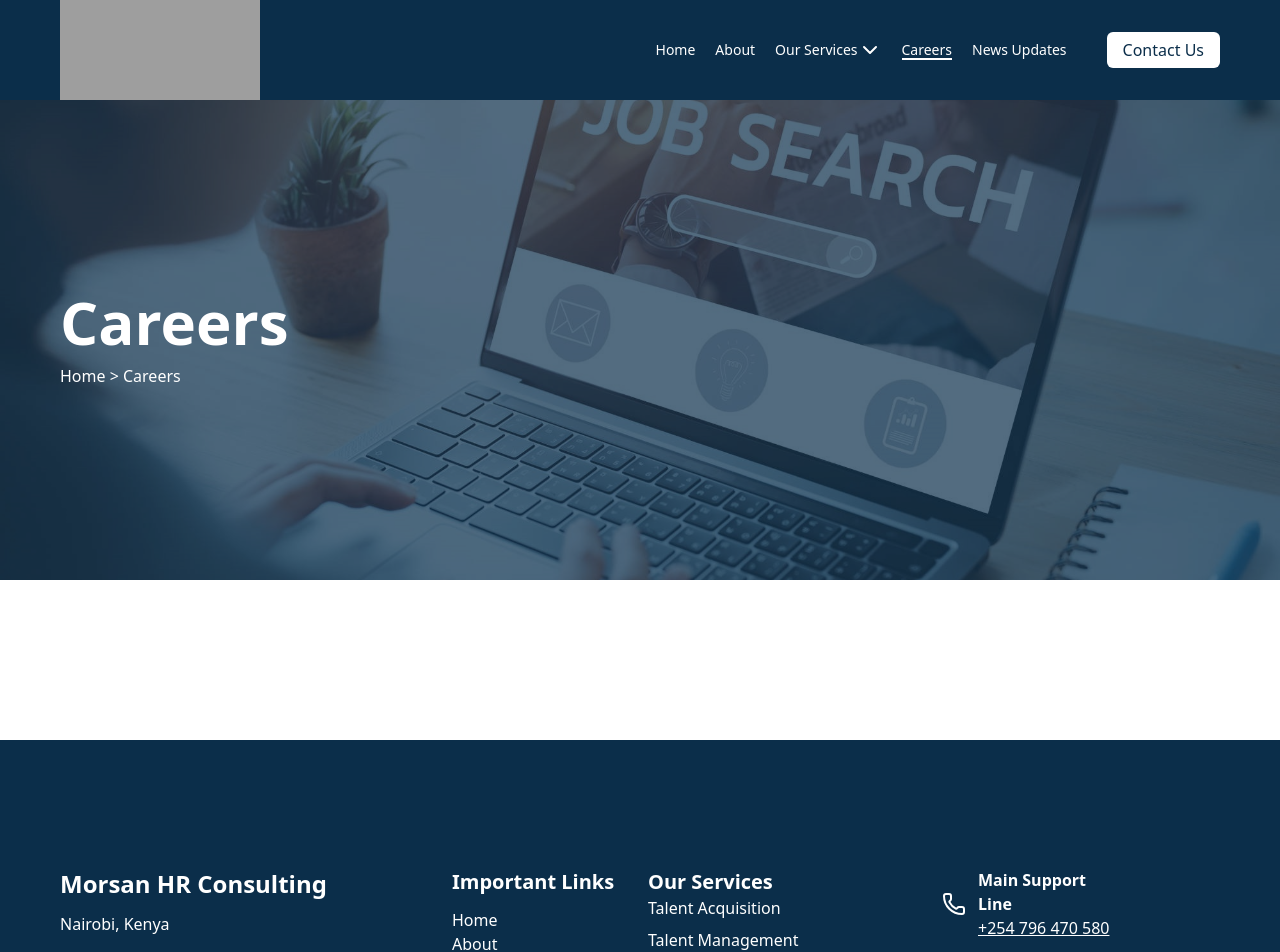
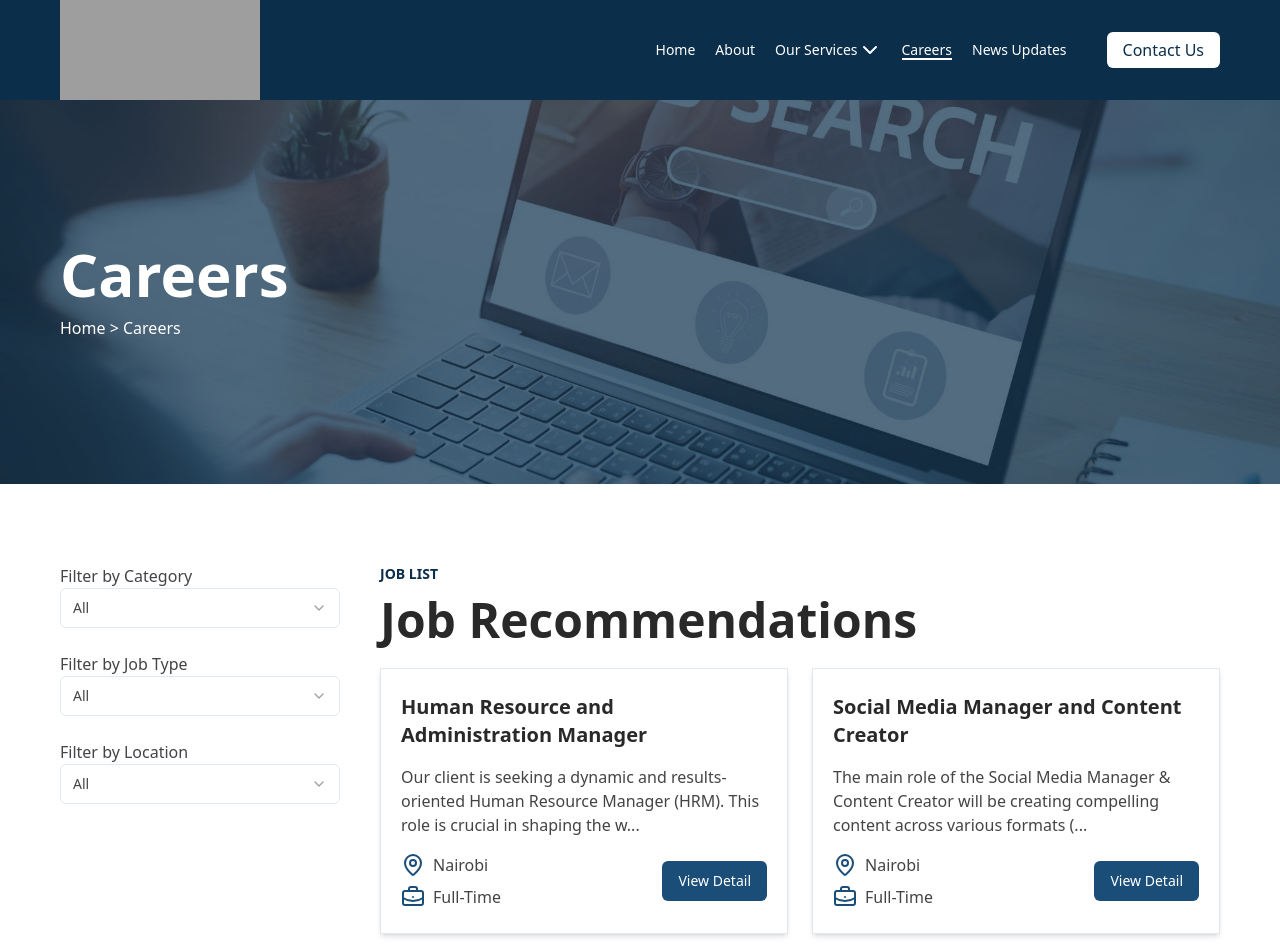
Before and after one commit to tomito26/Morsan, a Next.js app: page /careers in a window 1280 px wide. Shown: the top 952 px of the page. Built offline with nearby package versions, Linux system fonts and the light colour scheme; grey boxes are pictures that could not be loaded.

Commit message:
style: modified the carrers page by adding content

```diff
--- a/components/careers/careers.tsx
+++ b/components/careers/careers.tsx
@@ -1,30 +1,171 @@
-import React from 'react'
-import HeroSection from '../lib/hero-section'
+"use client";
+import React, { useState } from "react";
+import HeroSection from "../lib/hero-section";
+import {
+  Select,
+  SelectContent,
+  SelectItem,
+  SelectTrigger,
+  SelectValue,
+} from "../ui/select";
+import { BriefcaseBusiness, MapPin } from "lucide-react";
+import { Label } from "../ui/label";
+import { Button } from "../ui/button";
 
 const Careers = () => {
+  const [category, setCategory] = useState("All");
+  const [jobType, setJobType] = useState("All");
+  const [location, setLocation] = useState("All");
+  const jobs = [
+    {
+      job_title: "Human Resource and Administration Manager",
+      job_description:
+        "Our client is seeking a dynamic and results-oriented Human Resource Manager (HRM). This role is crucial in shaping the workforce that will help drive the company's success. The HRM will oversee all aspects of human resources practices and processes, ensuring that they align with the company's strategic goals.",
+      location: "Nairobi",
+      job_type: "Full-Time",
+    },
+    {
+      job_title: "Social Media Manager and Content Creator",
+      job_description:
+        "The main role of the Social Media Manager & Content Creator will be creating compelling content across various formats (written, visual, and multimedia) and managing brand social media presence to engage with audience for assigned brands, increase brand visibility, and drive business growth",
+      location: "Nairobi",
+      job_type: "Full-Time",
+    },
+    {
+      job_title: "Talent Acquisition Assistant",
+      job_description:
+        "Our client is seeking an experienced and proactive Talent Acquisition Assistant to join their team. This role is critical in sourcing, attracting, and onboarding top talent to support the company's rapid growth in a high-paced environment. The ideal candidate will have proven success in end-to-end recruitment, particularly within manufacturing or similar fast-paced industries.",
+      location: "Nairobi",
+      job_type: "Full-Time",
+    },
+    {
+      job_title: "Caretaker",
+      job_description:
+        "Our client, is seeking a dependable and proactive Caretaker to join their team. This is an excellent opportunity for a motivated individual to take on a hands-on role in maintaining and improving the workspace in a supportive and collaborative environment.",
+      location: "Nairobi",
+      job_type: "Full-Time",
+    },
+    {
+      job_title: "Caretaker",
+      job_description:
+        "Our client, is seeking a dependable and proactive Caretaker to join their team. This is an excellent opportunity for a motivated individual to take on a hands-on role in maintaining and improving the workspace in a supportive and collaborative environment.",
+      location: "Nairobi",
+      job_type: "Full-Time",
+    },
+  ];
+
+  const job_types = ["All", "Full-Time", "Remote", "Hybrid"];
+  const job_categories = ["All", "Technology", "Management", "Human Resource"];
+  const locations = ["All", "Nairobi", "Kisumu", "Eldoret", "Mombasa"];
   return (
     <div>
-       <HeroSection
+      <HeroSection
         hero={{
-          image:
-            "/assets/jobsuche.jpg",
-          title:
-            "Careers",
-          description: `Home > Careers   `
+          image: "/assets/jobsuche.jpg",
+          title: "Careers",
+          description: `Home > Careers   `,
         }}
         callToAction={false}
-        className="h-[60vh]"
+        className="h-[48vh]"
       />
-      <div className='md:px-[40px] lg:px-[60px] xl:px-[100px] 2xl:px-[160px] 3xl:px-[200px] 4xl:px-[240px] 5xl:px-[320px] px-4 py-20'>
-        <div>
+      <div className="flex w-full gap-10 md:px-[40px] lg:px-[60px] xl:px-[100px] 2xl:px-[160px] 3xl:px-[200px] 4xl:px-[240px] 5xl:px-[320px] px-4 py-20">
+        <div className="w-3/12 hidden md:block">
+          <div className="mb-6">
+            <Label className="text-base">Filter by Category</Label>
+            <Select
+              onValueChange={(value) => setCategory(value)}
+              defaultValue={category}
+            >
+              <SelectTrigger>
+                <SelectValue placeholder="Select Service" />
+              </SelectTrigger>
 
+              <SelectContent>
+                {job_categories.map((item, index) => (
+                  <SelectItem value={item} key={index}>
+                    {item}
+                  </SelectItem>
+                ))}
+              </SelectContent>
+            </Select>
+          </div>
+          <div className="mb-6">
+            <Label className="text-base">Filter by Job Type</Label>
+            <Select
+              onValueChange={(value) => setJobType(value)}
+              defaultValue={jobType}
+            >
+              <SelectTrigger>
+                <SelectValue placeholder="Select Service" />
+              </SelectTrigger>
+              <SelectContent>
+                {job_types.map((item, index) => (
+                  <SelectItem value={item} key={index}>
+                    {item}
+                  </SelectItem>
+                ))}
+              </SelectContent>
+            </Select>
+          </div>
+          <div className="mb-6">
+            <Label className="text-base">Filter by Location</Label>
+            <Select
+              onValueChange={(value) => setLocation(value)}
+              defaultValue={location}
+            >
+              <SelectTrigger>
+                <SelectValue placeholder="Select Service" />
+              </SelectTrigger>
+              <SelectContent>
+                {locations.map((item, index) => (
+                  <SelectItem value={item} key={index}>
+                    {item}
+                  </SelectItem>
+                ))}
+              </SelectContent>
+            </Select>
+          </div>
         </div>
-        <div>
-
+        <div className="w-full md:w-9/12">
+        <div className="mb-6">
+        <h1 className="text-[#0B2E4A] font-bold uppercase text-sm">Job List</h1>
+        <h2 className="text-2xl md:text-5xl font-bold text-monochrome my-3">Job Recommendations</h2>
+        </div>
+          <div className="grid grid-cols-1 md:grid-cols-2 gap-6">
+            {jobs.map((job, index) => (
+              <div
+                key={index}
+                className="shadow-md hover:shadow-lg border px-5 py-6"
+              >
+                <h2 className="text-xl font-bold text-monochrome">
+                  {job.job_title}
+                </h2>
+                <p className="text-base my-4 font-medium">{`${job.job_description.substring(
+                  0,
+                  120
+                )}...`}</p>
+                <div className="flex justify-between items-center">
+                  <div>
+                    <p className="flex items-center gap-2 mb-2">
+                      <MapPin className="h-6 w-6 stroke-[#1a4e79]" />
+                      <span className="text-base">{job.location}</span>
+                    </p>
+                    <p className="flex items-center gap-2">
+                      <BriefcaseBusiness className="h-6 w-6 stroke-[#1a4e79]" />{" "}
+                      <span className="text-base">{job.job_type}</span>
+                    </p>
+                  </div>
+                  <Button className="bg-[#1a4e79] hover:bg-[#0B2E4A]">
+                    View Detail
+                  </Button>
+                </div>
+              </div>
+            ))}
+          </div>
         </div>
       </div>
     </div>
-  )
-}
+  );
+};
 
-export default Careers
+export default Careers;
--- a/components/lib/call-to-action.tsx
+++ b/components/lib/call-to-action.tsx
@@ -4,7 +4,7 @@ import { Button } from "../ui/button";
 
 const CallToAction = () => {
   return (
-    <div className="flex h-full w-full relative justify-center flex-col md:flex-row  md:justify-evenly items-center">
+    <div className="flex h-full w-full relative justify-center flex-col md:flex-row  md:justify-evenly items-center mb-16">
       <Image
         src="/assets/helpdesk-secretary-listening-client-helpline-call-using-customer-service-network-headset-male-receptionist-working-call-center-telemarketing-assistance-close-up.jpg"
         fill
@@ -13,9 +13,7 @@ const CallToAction = () => {
       />
       <div className="h-full w-full z-10 flex justify-center items-center flex-col  bg-[#0B2E4A]/80 py-24 px-4 md:px-[40px] lg:px-[60px] xl:px-[60px] 2xl:px-[160px] 3xl:px-[200px] 4xl:px-[240px] 5xl:px-[320px]">
         <h1 className="md:text-3xl text-base text-center text-white font-bold mb-10">
-          Are you ready to elevate your HR processes and achieve exceptional
-          business results? Partner with us today Contact us now to start
-          transforming your workforce!
+        Is your business facing HR and operational challenges that are hindering growth and success? Look no further – we are your trusted partner in HR consulting and strategic solutions.!
         </h1>
         <div>
           <Button className="bg-white text-base  font-medium text-[#0C4E1A] hover:bg-white/80">
--- a/components/news-updates/news-updates.tsx
+++ b/components/news-updates/news-updates.tsx
@@ -30,10 +30,7 @@ const NewsUpdates = () => {
               Stay updated with the latest trends, insights, and best practices
               in human resource management. Our blog covers topics like employee
               engagement, recruitment strategies, performance management,
-              workplace culture, and HR technology. Whether you&apos;re an HR
-              professional, business leader, or simply passionate about people
-              management, our articles provide valuable knowledge to help you
-              build and sustain a thriving workforce.
+              workplace culture, and HR technology.
             </p>
           </div>
           <div className="grid grid-cols-1 md:grid-cols-3 gap-6 mt-10">
```
